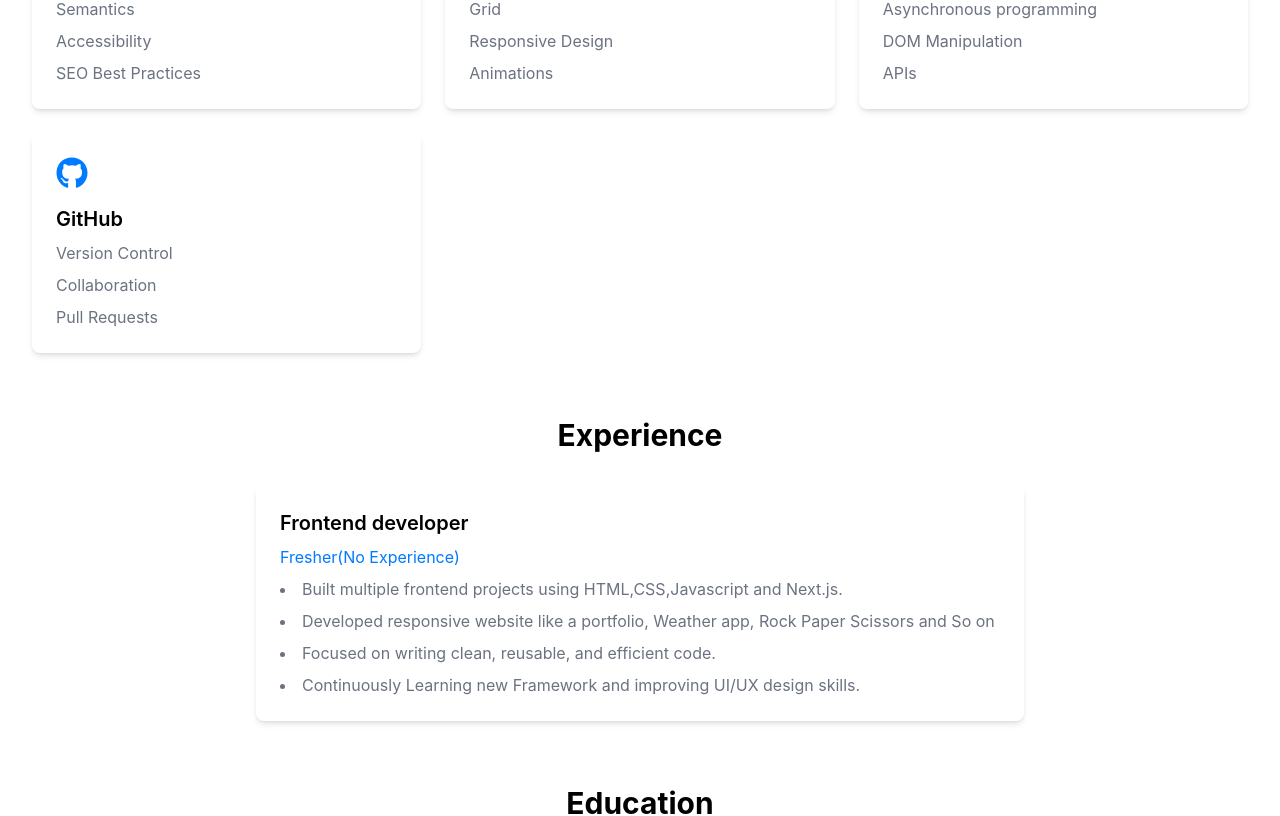
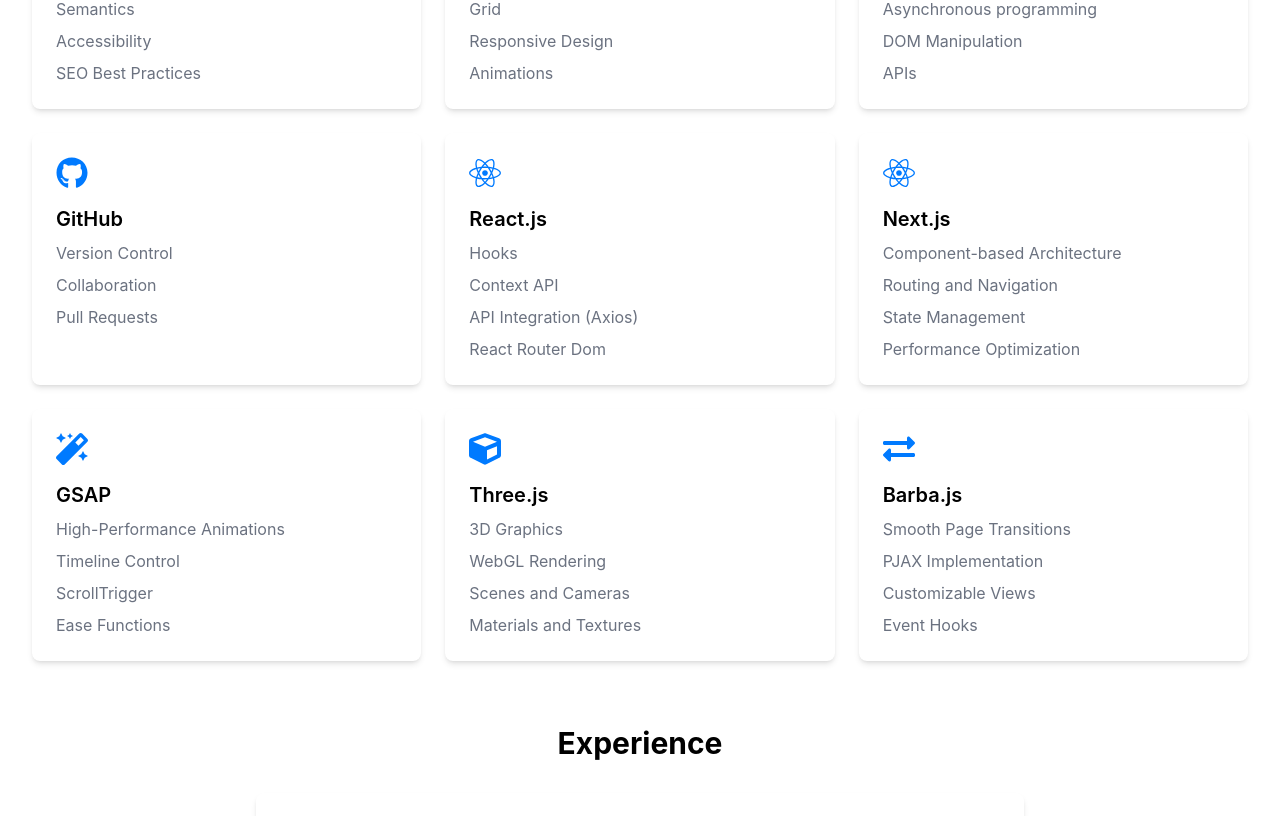
Before and after one commit to Rishabh-Panwar26/My-Portfolio, a Next.js app: page /about in a window 1280 px wide. Shown: the part 575-1391 px from the top of the page. Built offline with nearby package versions, Linux system fonts and the light colour scheme.

Commit message:
add more skills in about section

```diff
--- a/src/app/about/page.tsx
+++ b/src/app/about/page.tsx
@@ -1,6 +1,6 @@
 'use client'
 
-import { FaGithub, FaJs, FaCss3, FaHtml5 } from 'react-icons/fa'
+import { FaGithub, FaJs, FaCss3, FaHtml5, FaReact, FaMagic, FaCube, FaExchangeAlt } from 'react-icons/fa'
 import { motion } from 'framer-motion'
 import {
   fadeInUp,
@@ -107,6 +107,81 @@ export default function About() {
               <li>Pull Requests</li>
             </ul>
           </motion.div>
+
+          <motion.div
+            className="bg-white dark:bg-dark/50 p-6 rounded-lg shadow-md"
+            variants={fadeInUp}
+            {...cardHover}
+          >
+            <FaReact className="h-8 w-8 text-primary mb-4" />
+            <h3 className="text-xl font-semibold mb-2">React.js</h3>
+            <ul className="text-secondary space-y-2">
+              <li>Hooks</li>
+              <li>Context API</li>
+              <li>API Integration (Axios)</li>
+              <li>React Router Dom</li>
+            </ul>
+          </motion.div>
+
+          <motion.div
+            className="bg-white dark:bg-dark/50 p-6 rounded-lg shadow-md"
+            variants={fadeInUp}
+            {...cardHover}
+          >
+            <FaReact className="h-8 w-8 text-primary mb-4" />
+            <h3 className="text-xl font-semibold mb-2">Next.js</h3>
+            <ul className="text-secondary space-y-2">
+              <li>Component-based Architecture</li>
+              <li>Routing and Navigation</li>
+              <li>State Management</li>
+              <li>Performance Optimization</li>
+            </ul>
+          </motion.div>
+
+          <motion.div
+            className="bg-white dark:bg-dark/50 p-6 rounded-lg shadow-md"
+            variants={fadeInUp}
+            {...cardHover}
+          >
+            <FaMagic className="h-8 w-8 text-primary mb-4" />
+            <h3 className="text-xl font-semibold mb-2">GSAP</h3>
+            <ul className="text-secondary space-y-2">
+              <li>High-Performance Animations</li>
+              <li>Timeline Control</li>
+              <li>ScrollTrigger</li>
+              <li>Ease Functions</li>
+            </ul>
+          </motion.div>
+
+          <motion.div
+            className="bg-white dark:bg-dark/50 p-6 rounded-lg shadow-md"
+            variants={fadeInUp}
+            {...cardHover}
+          >
+            <FaCube className="h-8 w-8 text-primary mb-4" />
+            <h3 className="text-xl font-semibold mb-2">Three.js</h3>
+            <ul className="text-secondary space-y-2">
+              <li>3D Graphics</li>
+              <li>WebGL Rendering</li>
+              <li>Scenes and Cameras</li>
+              <li>Materials and Textures</li>
+            </ul>
+          </motion.div>
+
+          <motion.div
+            className="bg-white dark:bg-dark/50 p-6 rounded-lg shadow-md"
+            variants={fadeInUp}
+            {...cardHover}
+          >
+            <FaExchangeAlt className="h-8 w-8 text-primary mb-4" />
+            <h3 className="text-xl font-semibold mb-2">Barba.js</h3>
+            <ul className="text-secondary space-y-2">
+              <li>Smooth Page Transitions</li>
+              <li>PJAX Implementation</li>
+              <li>Customizable Views</li>
+              <li>Event Hooks</li>
+            </ul>
+          </motion.div>
         </motion.div>
       </motion.section>
 
@@ -134,7 +209,7 @@ export default function About() {
             {...cardHoverSmall}
           >
             <h3 className="text-xl font-semibold mb-2">Frontend developer</h3>
-            <p className="text-primary mb-2">Fresher(No Experience)</p>
+            <p className="text-primary mb-2">Self learning</p>
             <ul className="text-secondary list-disc list-inside space-y-2">
               <li>Built multiple frontend projects using HTML,CSS,Javascript and Next.js.</li>
               <li>Developed responsive website like a portfolio, Weather app, Rock Paper Scissors and So on</li>
```
